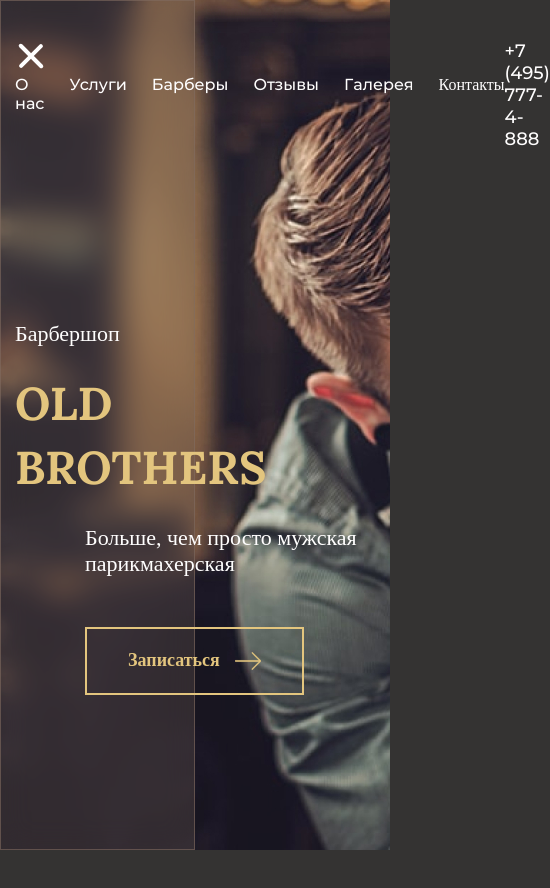
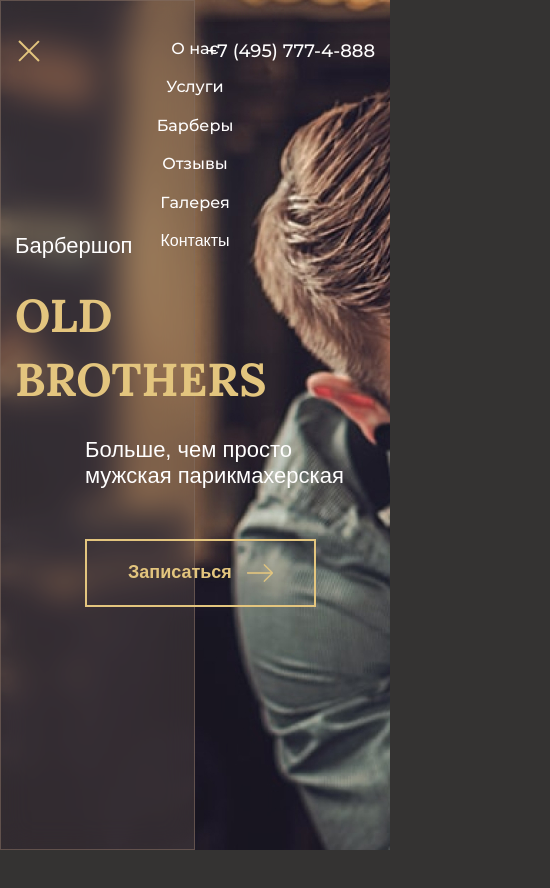
Before and after one commit to nikkojustix/barbershop, a website: page app/index.html in a window 390 px wide. Both pictures are taken after a click on the button 31 px from the left and 56 px from the top of the page. Shown: the whole page, 550 px wide, since content can reach past the window. After the commit the page ends 863 px from the top, so only its background shows below. Drawn offline with nearby package versions, Linux system fonts and the light colour scheme; files that its build step writes are made by us from their sources; a web font is replaced by a local one.

Commit message:
hover link and btn with arrow, burger menu

```diff
--- a/app/index.html
+++ b/app/index.html
@@ -49,7 +49,7 @@
             <h5 class="header__tagline">
               Больше, чем просто мужская парикмахерская
             </h5>
-            <a class="header__btn btn link" href="#">Записаться</a>
+            <a class="header__btn btn" href="#">Записаться</a>
           </div>
         </div>
       </div>
@@ -133,7 +133,7 @@
                   <span class="price-list__value">2200 ₽</span>
                 </li>
               </ul>
-              <a class="slider__btn btn link" href="#">Записаться</a>
+              <a class="slider__btn btn" href="#">Записаться</a>
             </div>
             <h5 class="slider__item-title works__slider-item-title">
               БОКС / ПОЛУБОКС
@@ -163,7 +163,7 @@
                   <span class="price-list__value">2200 ₽</span>
                 </li>
               </ul>
-              <a class="slider__btn btn link" href="#">Записаться</a>
+              <a class="slider__btn btn" href="#">Записаться</a>
             </div>
             <h5 class="slider__item-title works__slider-item-title">FADE</h5>
             <p class="slider__item-descr works__slider-item-descr">
@@ -191,7 +191,7 @@
                   <span class="price-list__value">2200 ₽</span>
                 </li>
               </ul>
-              <a class="slider__btn btn link" href="#">Записаться</a>
+              <a class="slider__btn btn" href="#">Записаться</a>
             </div>
             <h5 class="slider__item-title works__slider-item-title">
               АНДЕРКАТ
@@ -221,7 +221,7 @@
                   <span class="price-list__value">2200 ₽</span>
                 </li>
               </ul>
-              <a class="slider__btn btn link" href="#">Записаться</a>
+              <a class="slider__btn btn" href="#">Записаться</a>
             </div>
             <h5 class="slider__item-title works__slider-item-title">
               БОКС / ПОЛУБОКС
@@ -251,7 +251,7 @@
                   <span class="price-list__value">2200 ₽</span>
                 </li>
               </ul>
-              <a class="slider__btn btn link" href="#">Записаться</a>
+              <a class="slider__btn btn" href="#">Записаться</a>
             </div>
             <h5 class="slider__item-title works__slider-item-title">FADE</h5>
             <p class="slider__item-descr works__slider-item-descr">
@@ -279,7 +279,7 @@
                   <span class="price-list__value">2200 ₽</span>
                 </li>
               </ul>
-              <a class="slider__btn btn link" href="#">Записаться</a>
+              <a class="slider__btn btn" href="#">Записаться</a>
             </div>
             <h5 class="slider__item-title works__slider-item-title">
               АНДЕРКАТ
@@ -392,7 +392,7 @@
               <p class="slider__item-descr barbers__slider-descr">
                 Старший барбер, опыт работы 10 лет
               </p>
-              <a class="slider__btn btn link barbers__slider-btn" href="#"
+              <a class="slider__btn btn barbers__slider-btn" href="#"
                 >Записаться</a
               >
             </div>
@@ -411,7 +411,7 @@
               <p class="slider__item-descr barbers__slider-descr">
                 Старший барбер, опыт работы 10 лет
               </p>
-              <a class="slider__btn btn link barbers__slider-btn" href="#"
+              <a class="slider__btn btn barbers__slider-btn" href="#"
                 >Записаться</a
               >
             </div>
@@ -430,7 +430,7 @@
               <p class="slider__item-descr barbers__slider-descr">
                 Старший барбер, опыт работы 10 лет
               </p>
-              <a class="slider__btn btn link barbers__slider-btn" href="#"
+              <a class="slider__btn btn barbers__slider-btn" href="#"
                 >Записаться</a
               >
             </div>
@@ -449,7 +449,7 @@
               <p class="slider__item-descr barbers__slider-descr">
                 Старший барбер, опыт работы 10 лет
               </p>
-              <a class="slider__btn btn link barbers__slider-btn" href="#"
+              <a class="slider__btn btn barbers__slider-btn" href="#"
                 >Записаться</a
               >
             </div>
@@ -468,7 +468,7 @@
               <p class="slider__item-descr barbers__slider-descr">
                 Старший барбер, опыт работы 10 лет
               </p>
-              <a class="slider__btn btn link barbers__slider-btn" href="#"
+              <a class="slider__btn btn barbers__slider-btn" href="#"
                 >Записаться</a
               >
             </div>
@@ -487,7 +487,7 @@
               <p class="slider__item-descr barbers__slider-descr">
                 Старший барбер, опыт работы 10 лет
               </p>
-              <a class="slider__btn btn link barbers__slider-btn" href="#"
+              <a class="slider__btn btn barbers__slider-btn" href="#"
                 >Записаться</a
               >
             </div>
@@ -506,7 +506,7 @@
               <p class="slider__item-descr barbers__slider-descr">
                 Старший барбер, опыт работы 10 лет
               </p>
-              <a class="slider__btn btn link barbers__slider-btn" href="#"
+              <a class="slider__btn btn barbers__slider-btn" href="#"
                 >Записаться</a
               >
             </div>
@@ -525,7 +525,7 @@
               <p class="slider__item-descr barbers__slider-descr">
                 Старший барбер, опыт работы 10 лет
               </p>
-              <a class="slider__btn btn link barbers__slider-btn" href="#"
+              <a class="slider__btn btn barbers__slider-btn" href="#"
                 >Записаться</a
               >
             </div>
@@ -544,7 +544,7 @@
               <p class="slider__item-descr barbers__slider-descr">
                 Старший барбер, опыт работы 10 лет
               </p>
-              <a class="slider__btn btn link barbers__slider-btn" href="#"
+              <a class="slider__btn btn barbers__slider-btn" href="#"
                 >Записаться</a
               >
             </div>
@@ -563,7 +563,7 @@
               <p class="slider__item-descr barbers__slider-descr">
                 Старший барбер, опыт работы 10 лет
               </p>
-              <a class="slider__btn btn link barbers__slider-btn" href="#"
+              <a class="slider__btn btn barbers__slider-btn" href="#"
                 >Записаться</a
               >
             </div>
@@ -582,7 +582,7 @@
               <p class="slider__item-descr barbers__slider-descr">
                 Старший барбер, опыт работы 10 лет
               </p>
-              <a class="slider__btn btn link barbers__slider-btn" href="#"
+              <a class="slider__btn btn barbers__slider-btn" href="#"
                 >Записаться</a
               >
             </div>
@@ -601,7 +601,7 @@
               <p class="slider__item-descr barbers__slider-descr">
                 Старший барбер, опыт работы 10 лет
               </p>
-              <a class="slider__btn btn link barbers__slider-btn" href="#"
+              <a class="slider__btn btn barbers__slider-btn" href="#"
                 >Записаться</a
               >
             </div>
--- a/app/js/main.js
+++ b/app/js/main.js
@@ -5,9 +5,11 @@ $(function () {
   $servicesBtn = $('.services__btn');
   $menuBtn = $('.menu__btn');
   $menuBtnLine = $('.menu__btn-line');
+  $menuList = $('.menu__list');
 
   $menuBtn.on('click', function(){
     $menuBtnLine.toggleClass('menu__btn-line--opened');
+    $menuList.slideToggle();
   });
 
   $videoBtn.on('click', function() {
--- a/app/scss/_media.scss
+++ b/app/scss/_media.scss
@@ -51,4 +51,27 @@
 }
 
 @media (max-width: 767px) {
+  .menu {
+    &__btn {
+      display: block;
+    }
+
+    &__list {
+      display: none;
+      position: absolute;
+      top: 30px;
+      right: 35%;
+      left: 35%;
+    }
+
+    &__item:not(:last-child) {
+      margin-right: 0;
+    }
+
+    &__link {
+      display: block;
+      padding: 10px;
+      text-align: center;
+    }
+  }
 }
--- a/app/scss/style.scss
+++ b/app/scss/style.scss
@@ -8,7 +8,7 @@
 }
 
 body {
-  font-family: "Montserrat";
+  font-family: "Montserrat", sans-serif;
   font-weight: 400;
   font-size: 18px;
   color: $white;
@@ -26,7 +26,7 @@ body {
   color: inherit;
   transition: 0.3s ease;
   &:hover {
-    filter: brightness(80%);
+    color: $green;
   }
 }
 
@@ -45,16 +45,39 @@ body {
   font-weight: 600;
   font-size: 20px;
   padding-right: 82px;
+  text-decoration: none;
+  transition: all 0.3s;
 
-  &::after {
+  &::after,
+  &::before {
     position: absolute;
-    content: url("../images/arrow-btn.svg");
-    // background-image: url('../images/arrow-btn.svg');
     width: 26px;
     height: 18px;
     right: 41px;
     top: 50%;
     transform: translateY(-50%);
+    transition: all 0.3s;
+  }
+
+  &::before {
+    content: url("../images/arrow-btn.svg");
+  }
+
+  &::after {
+    content: url("../images/arrow-btn-green.svg");
+    opacity: 0;
+  }
+
+  &:hover {
+    color: $green;
+
+    &::before {
+      opacity: 0;
+    }
+
+    &::after {
+      opacity: 1;
+    }
   }
 }
 
@@ -73,48 +96,52 @@ body {
   }
 
   &__btn {
+    display: none;
     background-color: transparent;
     border: none;
-    width: 32px;
-    height: 32px;
+    width: 28px;
+    height: 22px;
     position: relative;
     cursor: pointer;
+
+    &:hover .menu__btn-line {
+      background-color: $green;
+    }
   }
   &__btn-line {
     position: absolute;
-    height: 4px;
-    border-radius: 2px;
-    background-color: $white;
+    height: 2px;
+    background-color: $golden;
     transition: all 0.3s;
     &:nth-child(1) {
-      top: 2px;
+      top: 0px;
       left: 0;
       width: 50%;
     }
     &:nth-child(2) {
-      top: 14px;
+      top: 10px;
       left: 0;
       width: 100%;
     }
     &:nth-child(3) {
-      top: 26px;
+      top: 20px;
       left: 50%;
       width: 50%;
     }
 
     &--opened {
       &:nth-child(1) {
-        top: 8px;
+        top: 5px;
         left: 2px;
         transform: rotate(45deg);
       }
       &:nth-child(2) {
-        top: 14px;
+        top: 10px;
         left: 0;
         transform: rotate(-45deg);
       }
       &:nth-child(3) {
-        top: 20px;
+        top: 15px;
         left: calc(50% - 2px);
         transform: rotate(45deg);
       }
@@ -181,7 +208,7 @@ body {
 
   &__btn {
     margin: 50px 0 0 110px;
-    border: 2px solid $golden;
+    border: 2px solid currentColor;
     padding: 21px 82px 22px 41px;
   }
 }
```
Also changed, not shown: app/css/style.min.css, app/images/arrow-btn-green.svg (added), app/images/map.jpg, app/js/main.min.js.
